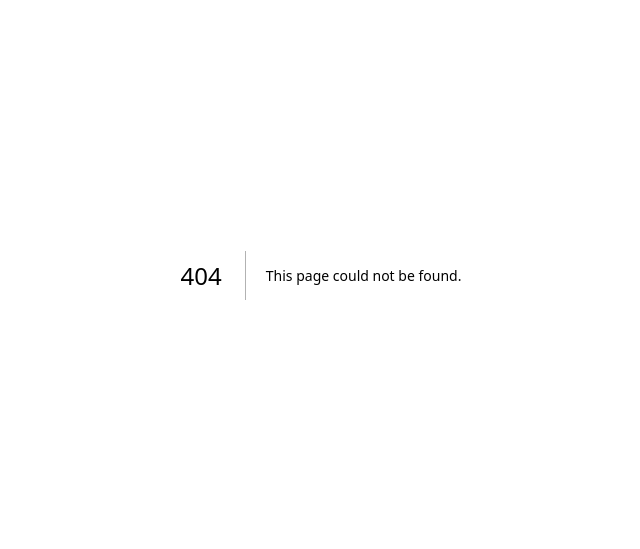
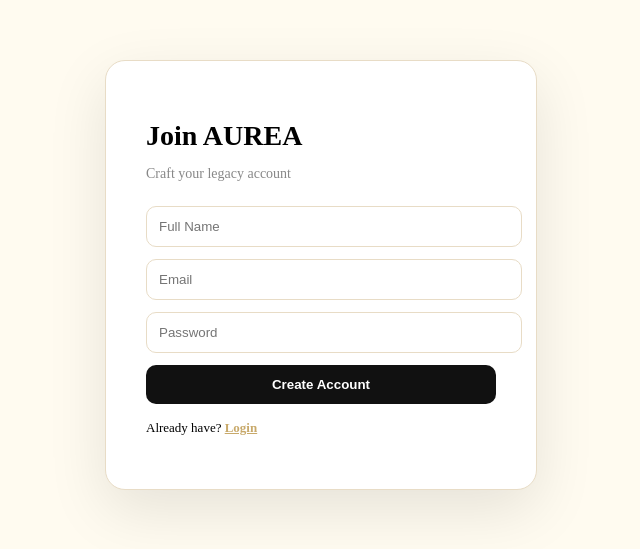
Before and after one commit to ktix-studio/Aurea, a Next.js app: page /signup in a window 1280 px wide. Before the commit this address had no page. Shown: the part 125-674 px from the top of the page, without its empty margins (319-959 px from the left). Built offline with nearby package versions, Linux system fonts and the light colour scheme.

Commit message:
Implement signup form component
This component handles user signup, including form submission and error messaging.

```diff
--- /dev/null
+++ b/app/signup/page.tsx
@@ -0,0 +1,42 @@
+'use client'
+import { useState } from 'react'
+import Link from 'next/link'
+
+export default function Signup() {
+  const [form, setForm] = useState({ name: '', email: '', password: '' })
+  const [msg, setMsg] = useState('')
+
+  const submit = async (e: any) => {
+    e.preventDefault()
+    setMsg('Creating...')
+    const res = await fetch('/api/auth/signup', {
+      method: 'POST',
+      body: JSON.stringify(form),
+      headers: { 'Content-Type': 'application/json' }
+    })
+    const data = await res.json()
+    if (data.success) {
+      setMsg('✅ Account created! Go to Login')
+    } else {
+      setMsg('❌ ' + (data.error || 'Failed'))
+    }
+  }
+
+  return (
+    <div style={{ minHeight: '100vh', background: '#FFFBF0', display: 'flex', alignItems: 'center', justifyContent: 'center', fontFamily: 'serif' }}>
+      <form onSubmit={submit} style={{ background: 'white', padding: '40px', borderRadius: '20px', width: '350px', boxShadow: '0 20px 60px rgba(0,0,0,0.1)', border: '1px solid #E8DCC6' }}>
+        <h1 style={{ fontSize: '28px', marginBottom: '8px' }}>Join AUREA</h1>
+        <p style={{ color: '#888', marginBottom: '24px', fontSize: '14px' }}>Craft your legacy account</p>
+        <input placeholder="Full Name" required style={inputStyle} onChange={e => setForm({...form, name: e.target.value})} />
+        <input placeholder="Email" type="email" required style={inputStyle} onChange={e => setForm({...form, email: e.target.value})} />
+        <input placeholder="Password" type="password" required style={inputStyle} onChange={e => setForm({...form, password: e.target.value})} />
+        <button style={btnStyle}>Create Account</button>
+        <p style={{ marginTop: '16px', fontSize: '13px' }}>{msg}</p>
+        <p style={{ marginTop: '16px', fontSize: '13px' }}>Already have? <Link href="/login" style={{ color: '#C8A96A', fontWeight: 'bold' }}>Login</Link></p>
+      </form>
+    </div>
+  )
+}
+
+const inputStyle = { width: '100%', padding: '12px', marginBottom: '12px', borderRadius: '10px', border: '1px solid #E8DCC6', outline: 'none' } as any
+const btnStyle = { width: '100%', padding: '12px', background: '#111', color: 'white', borderRadius: '10px', border: 'none', cursor: 'pointer', fontWeight: 'bold' } as any
```
